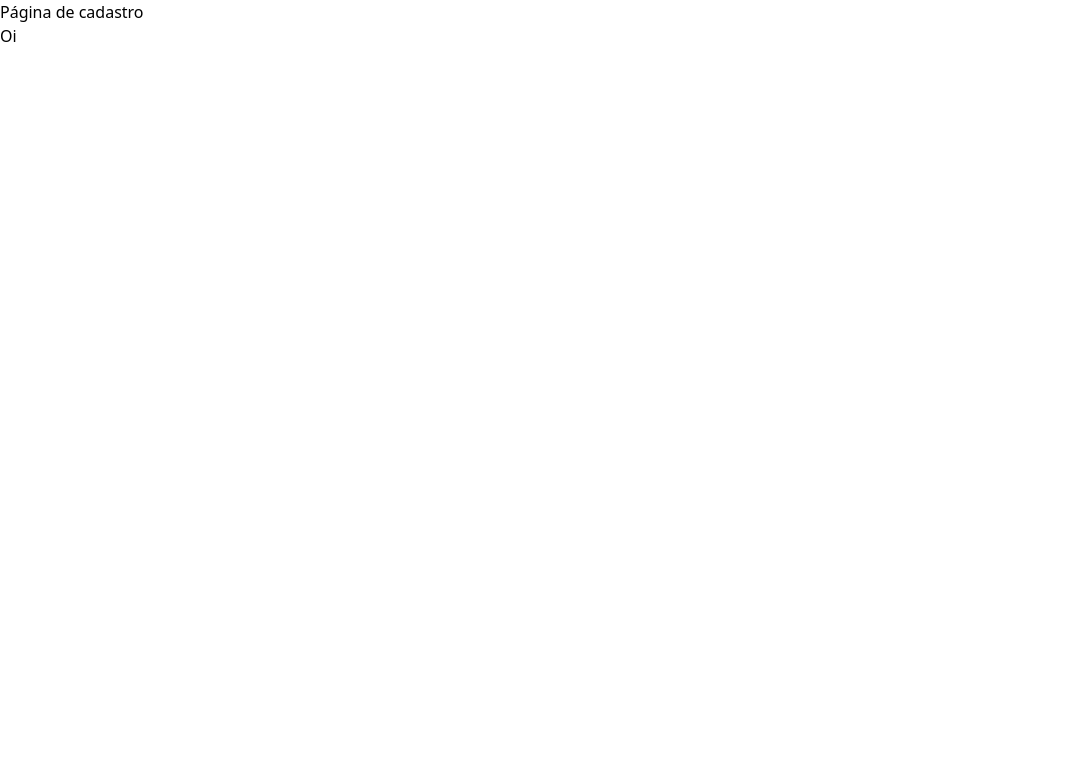
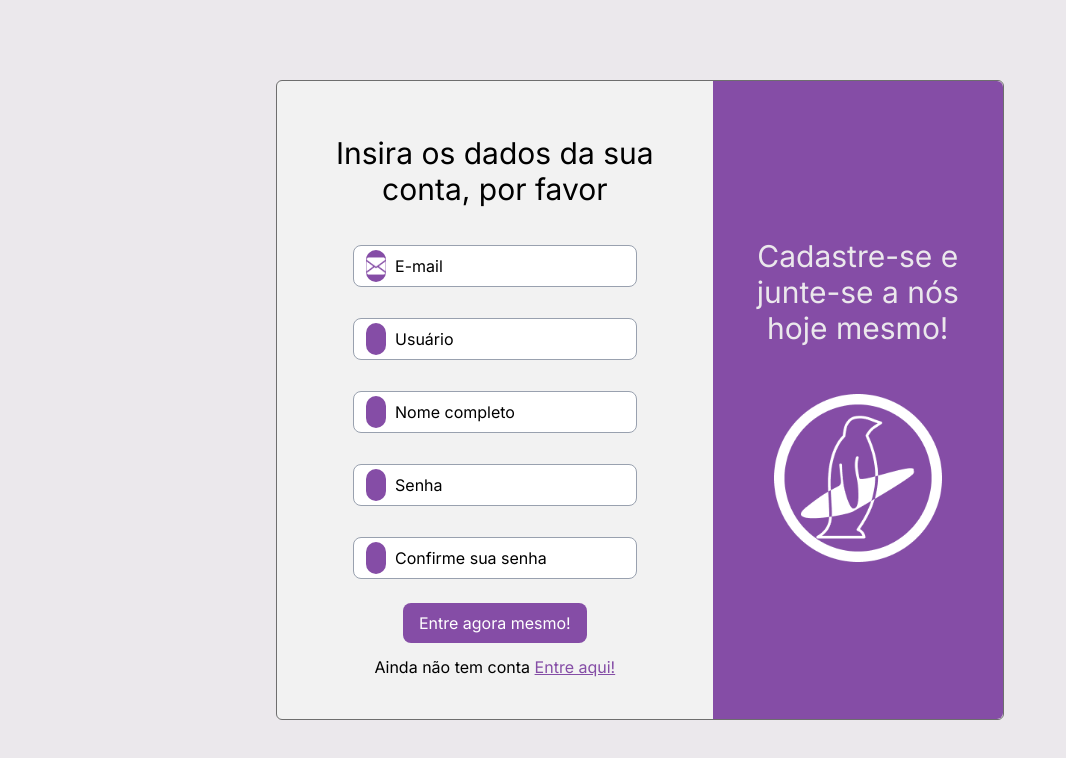
Before and after one commit to catolica-faculdade/pinguin-project, a React (Vite) app: page /cadastro in a window 1280 px wide. Shown: the top 758 px of the page, without its empty margins (0-1066 px from the left). Built offline with nearby package versions, Linux system fonts and the light colour scheme.

Commit message:
feat: pagina de cadastro básica

```diff
--- a/src/Pages/Login.jsx
+++ b/src/Pages/Login.jsx
@@ -23,7 +23,7 @@ function Login(){
                     <div className="h-35 flex flex-col gap-6">
                         <Button text='Entre agora mesmo!' bgColor='bg-purple-pinguin'
                         color='text-white'/>
-                        <p>Ainda não tem conta <br/> <a href="" className="purple-pinguin underline">Registre-se aqui!</a></p>
+                        <p>Ainda não tem conta <br/> <a href="/cadastro" className="purple-pinguin underline">Registre-se aqui!</a></p>
                     </div>
                 </div>
                 <div className="bg-purple-pinguin p-10 flex flex-col justify-center items-center text-center rounded-tr-md rounded-br-md gap-12 w-2/5">
--- a/src/Pages/cadastro.jsx
+++ b/src/Pages/cadastro.jsx
@@ -1,14 +1,44 @@
-function Cadastro(){
-    // conversa com a api aqui
+import Button from "../components/Button.jsx"
+import Input from "../components/Input.jsx"
 
 
 
+function Cadastro(){
+
     return (
-        // retorna no 'html' pela main aqui
-        <div>
-            <h1>Página de cadastro</h1>
-            <p>Oi</p>
-        </div>
+        <section className="bg-login-pinguin flex h-screen w-screen justify-center items-center font-inter">
+            <div className="bg-form-login flex h-160 w-182 rounded-md border-1 stroke-color-pinguin">
+                <div className="p-10 flex flex-col items-center text-center w-3/5 gap-6">
+                    <div className="h-30 w-full flex items-center justify-center">
+                        <h2 className="text-3xl">Insira os dados da sua conta, por favor</h2>
+                    </div>
+                    <div className="h-100 w-4/5 flex flex-col justify-between">
+                        <Input image="src\assets\images\mail-icon.png" placeholder='E-mail' type='text'/>
+                        <Input placeholder='Usuário' type='text'/>
+                        <Input placeholder='Nome completo' type='text'/>
+                        <Input placeholder='Senha' type='password'/>
+                        <Input placeholder='Confirme sua senha' type='password'/>
+                    </div>
+                    <div className="h-20 flex flex-col gap-3">
+                        <div className="flex justify-center">
+                            <Button text='Entre agora mesmo!' bgColor='bg-purple-pinguin' color='text-white'/>
+                        </div>
+
+
+                        <p>Ainda não tem conta <a href="/cadastro" className="purple-pinguin underline">Entre aqui!</a></p>
+
+                    </div>
+                </div>
+                <div className="bg-purple-pinguin p-10 flex flex-col justify-center items-center text-center rounded-tr-md rounded-br-md gap-12 w-2/5">
+                    <div className="color-login-pinguin text-3xl">
+                        <h1>Cadastre-se e junte-se a nós hoje mesmo!</h1>
+                    </div>
+                    <div className="w-4/5">
+                        <img src="src\assets\images\logo-pinguIn-branca.png" alt="logo da empresa"/>
+                    </div>
+                </div>
+            </div>
+        </section>
     );
 }
 
```
